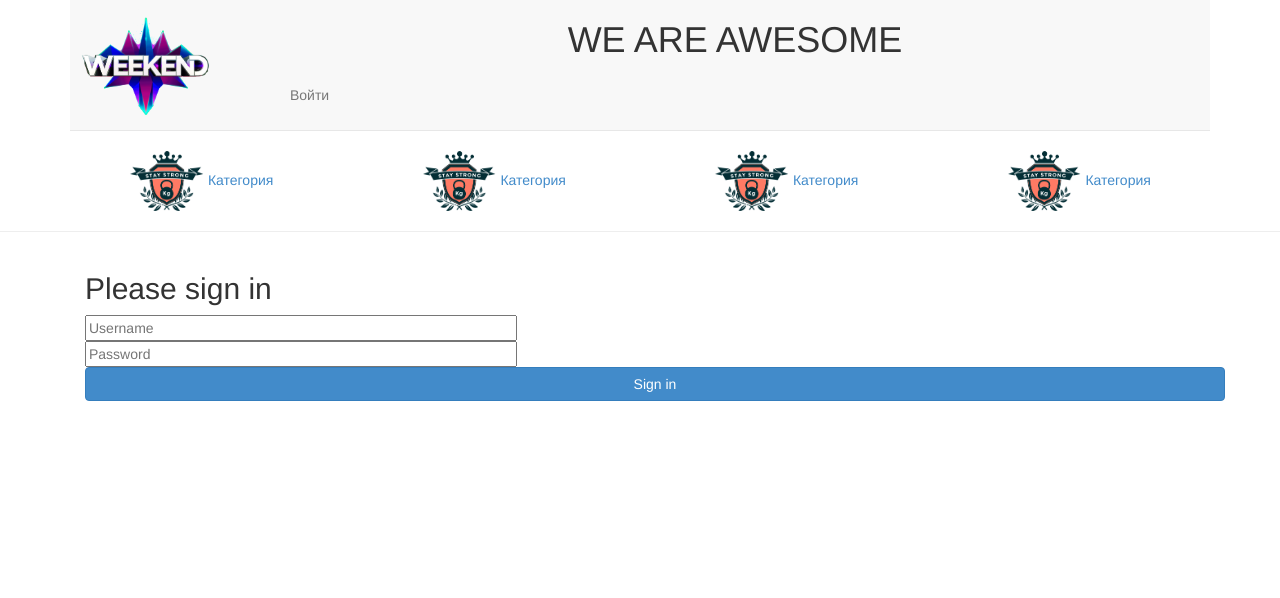
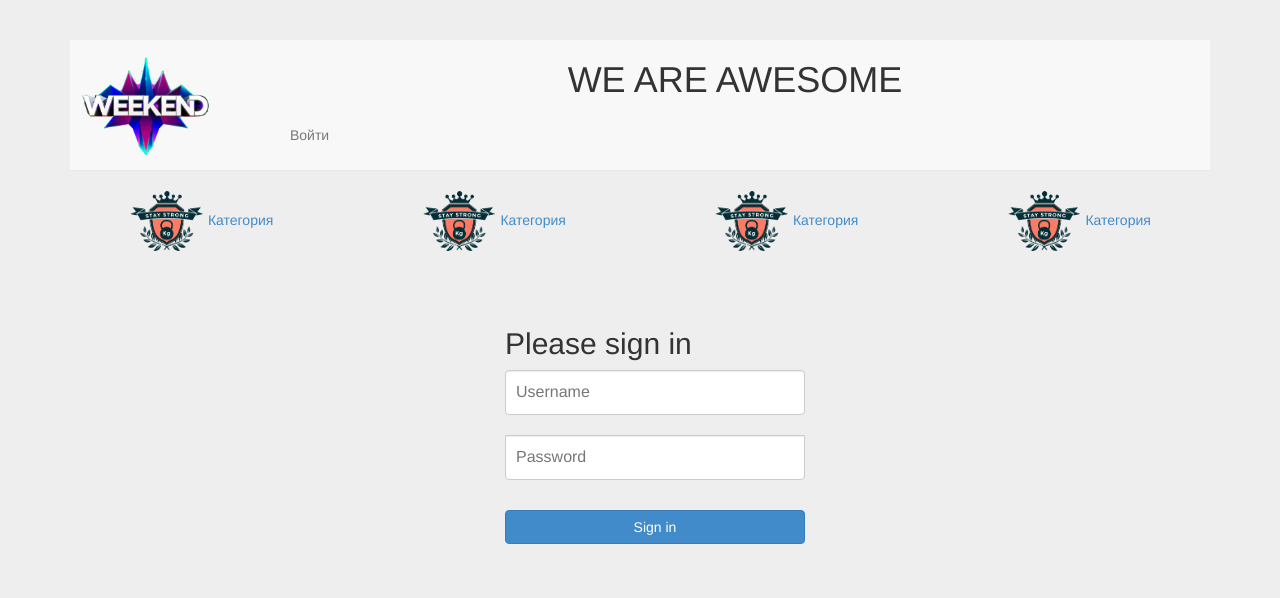
Before and after one commit to 1240/HOBBIE, a Django app: template HOBBIE/loginsys/templates/login.html in a window 1280 px wide. Shown: the top 598 px of the page. Run offline with Django 3.2, Linux system fonts and the light colour scheme; the template is opened without the code that fills it, so the values that code supplies are empty; parts of the project's set-up code (start-up, migrations or seed data) failed here and were passed over; some libraries are stand-ins or nearby versions.

Commit message:
css signin

```diff
--- /dev/null
+++ b/HOBBIE/loginsys/static/css/signin.css
@@ -0,0 +1,40 @@
+body {
+  padding-top: 40px;
+  padding-bottom: 40px;
+  background-color: #eee;
+}
+
+.form-signin {
+  max-width: 330px;
+  padding: 15px;
+  margin: 0 auto;
+}
+.form-signin .form-signin-heading,
+.form-signin .checkbox {
+  margin-bottom: 10px;
+}
+.form-signin .checkbox {
+  font-weight: normal;
+}
+.form-signin .form-control {
+  position: relative;
+  height: auto;
+  -webkit-box-sizing: border-box;
+     -moz-box-sizing: border-box;
+          box-sizing: border-box;
+  padding: 10px;
+  font-size: 16px;
+}
+.form-signin .form-control:focus {
+  z-index: 2;
+}
+.form-signin input[type="email"] {
+  margin-bottom: -1px;
+  border-bottom-right-radius: 0;
+  border-bottom-left-radius: 0;
+}
+.form-signin input[type="password"] {
+  margin-bottom: 10px;
+  border-top-left-radius: 0;
+  border-top-right-radius: 0;
+}
--- a/HOBBIE/loginsys/templates/login.html
+++ b/HOBBIE/loginsys/templates/login.html
@@ -1,6 +1,7 @@
 {% extends 'main.html' %}
-
+{% load staticfiles %}
 {% block login %}
+    <link rel="stylesheet" type="text/css" href="{% static "css/signin.css" %}">
     <div class="container">
         <div class="container">
             <form class="form-signin" id="login_form" method="post" action="/auth/login/" role="form">
@@ -10,10 +11,10 @@
                     <p><strong>{{ login_error }}</strong></p>
                 {% endif %}
 
-                <input type="text" class="input-block-level" placeholder="Username" name="username" value=""
+                <input type="text" class="form-control" placeholder="Username" name="username" value=""
                                  size="50"/>
                 <br/>
-                <input type="password" class="input-block-level" placeholder="Password" name="password"
+                <input type="password" class="form-control" placeholder="Password" name="password"
                                  value="" size="50"/>
                 <br/>
                 <button class="btn btn-primary btn-block" type="submit">Sign in</button>
```
Also changed, not shown: HOBBIE/db.sqlite3.
